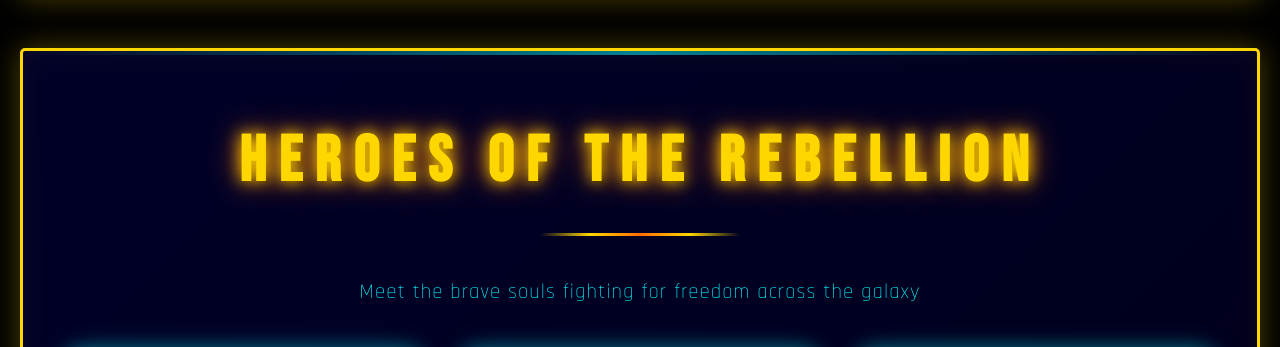
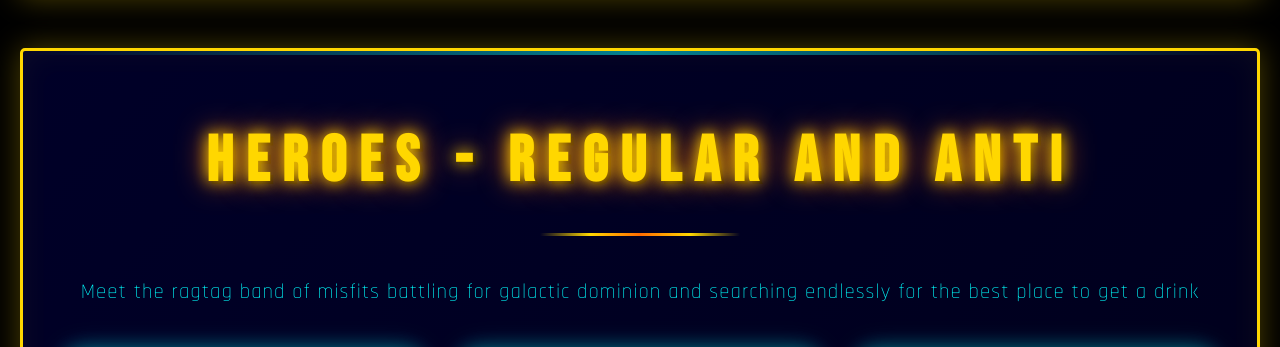
Before and after one commit to ntommer/ratswars, a plain HTML site: page index.html in a window 1280 px wide. Shown: the part 2182-2529 px from the top of the page. Drawn offline with Linux system fonts and the light colour scheme.

Commit message:
Update index.html

```diff
--- a/index.html
+++ b/index.html
@@ -80,10 +80,13 @@
         <!-- Characters Section -->
         <section id="characters" class="section">
             <div class="section-header">
-                <h2>HEROES OF THE REBELLION</h2>
+                <h2>HEROES - REGULAR AND ANTI</h2>
                 <div class="header-line"></div>
             </div>
-            <p class="section-intro">Meet the brave souls fighting for freedom across the galaxy</p>
+            <p class="section-intro">Meet the ragtag band of misfits battling for galactic dominion and searching endlessly for the best place to get a drink
+
+
+            </p>
             <div class="character-grid">
                 <div class="character-card" data-character="hero">
                     <div class="character-image">
```
